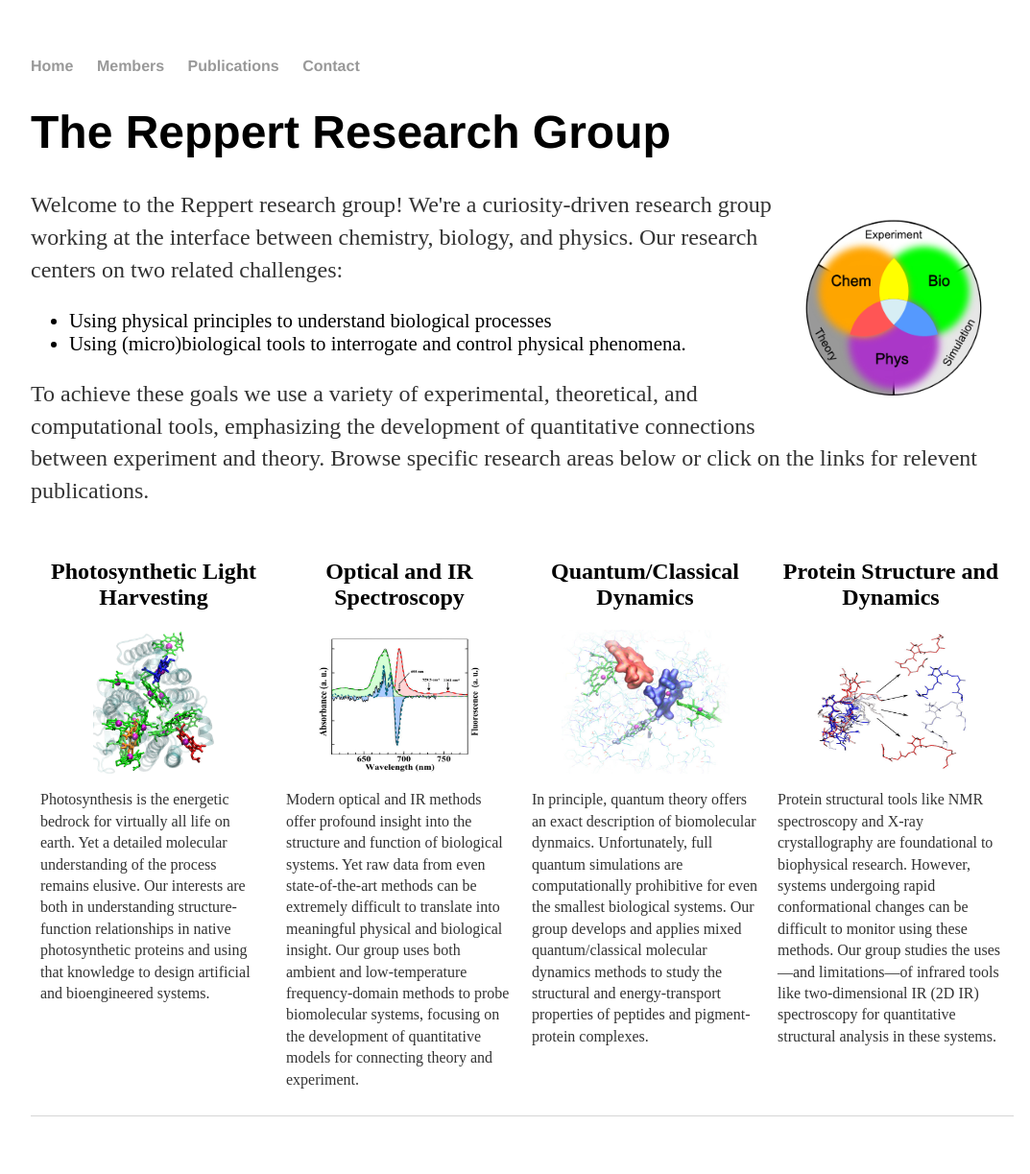
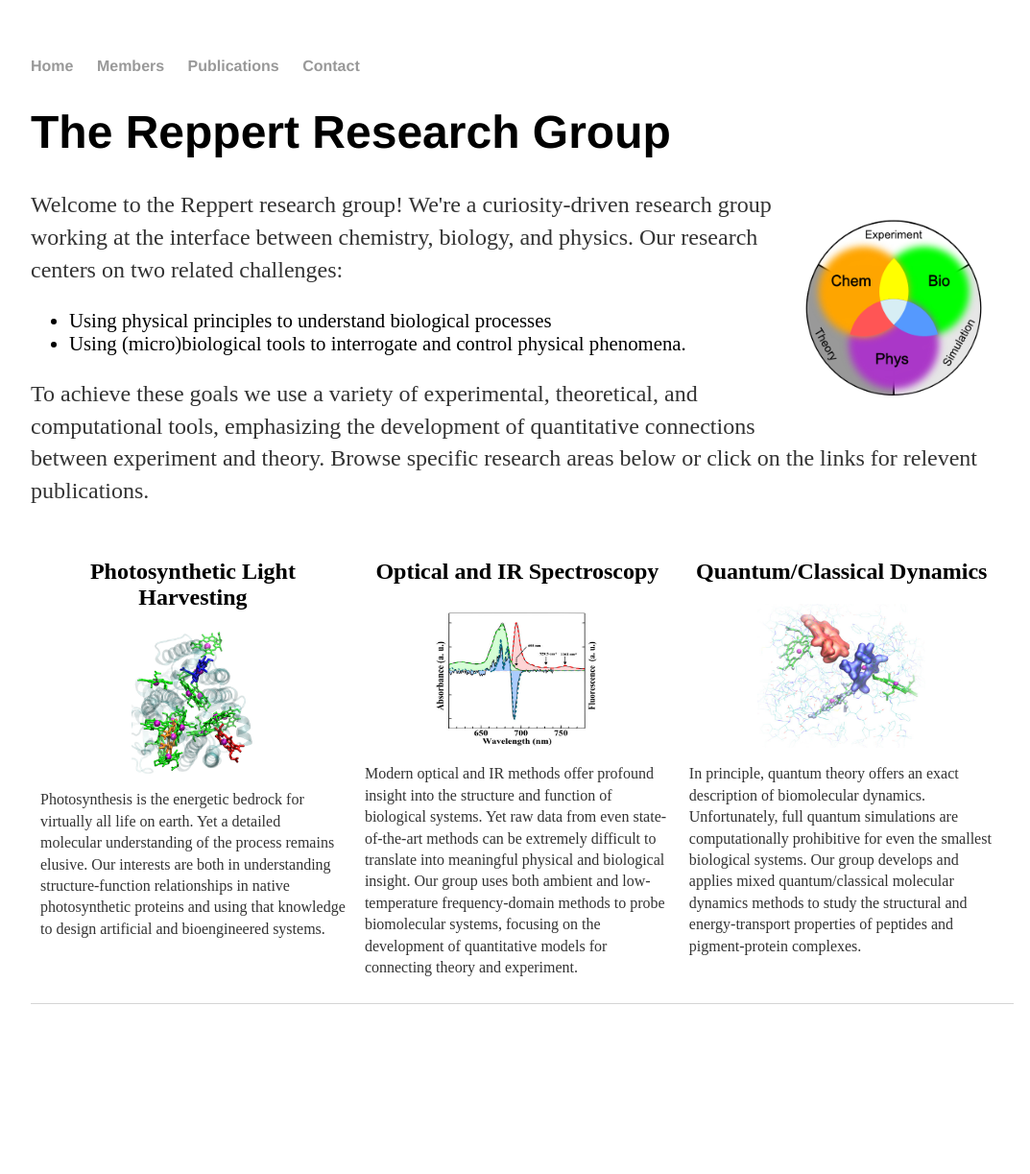
Before and after one commit to mreppert/mreppert.github.io, a Jekyll site: the page built from index.html, in a window 1280 px wide. Shown: the whole page at 96% size, without its empty margins (96-1169 px from the left). Built offline with Jekyll 4.4.1, drawn with Linux system fonts in a browser that asks for light colours; after the commit the page ends 1106 px from its top, so only the background shows below that.

Commit message:
Update index.html

```diff
--- a/index.html
+++ b/index.html
@@ -9,10 +9,10 @@
 	box-sizing: border-box;
 }
 
-/* Create four equal columns that floats next to each other */
+/* Create three equal columns that floats next to each other */
 .column {
 	float: left;
-	width: 25%;
+	width: 33%;
 	padding: 10px;
 }
 
@@ -63,14 +63,14 @@
 	<div class="column">
 		<a href="/publications/dynamics" style="color:black;"><h2 style="text-align:center;">Quantum/Classical Dynamics</h2></a>
 		<a href="/publications/dynamics"><img src="/Chl_excitons.jpg" width="175" height="150"></a>
-		<p style="text-align:left; font-size:100%;"}>In principle, quantum theory offers an exact description of biomolecular dynmaics. Unfortunately, full quantum simulations are computationally prohibitive for even the smallest biological systems. Our group develops and applies mixed quantum/classical molecular dynamics methods to study the structural and energy-transport properties of peptides and pigment-protein complexes.</p>
+		<p style="text-align:left; font-size:100%;"}>In principle, quantum theory offers an exact description of biomolecular dynamics. Unfortunately, full quantum simulations are computationally prohibitive for even the smallest biological systems. Our group develops and applies mixed quantum/classical molecular dynamics methods to study the structural and energy-transport properties of peptides and pigment-protein complexes.</p>
 	</div>
-	<div class="column">
+	<!--<div class="column">
 		<a href="/publications/structure" style="color:black;"><h2 style="text-align:center;">Protein Structure and Dynamics</h2></a>
 		<a href="/publications/structure"><img src="/elp_schematic.jpg" width="175" height="150"></a>
 		<p style="text-align:left; font-size:100%;"}>Protein structural tools like NMR spectroscopy and X-ray crystallography are foundational to biophysical research. However, systems undergoing rapid conformational changes can be difficult to monitor using these methods. Our group studies the uses&mdash;and limitations&mdash;of infrared tools like two-dimensional IR (2D IR) spectroscopy for quantitative structural analysis in these systems.</p>
 	</div>
-
+	-->
 </div>
 
 </body>
```
